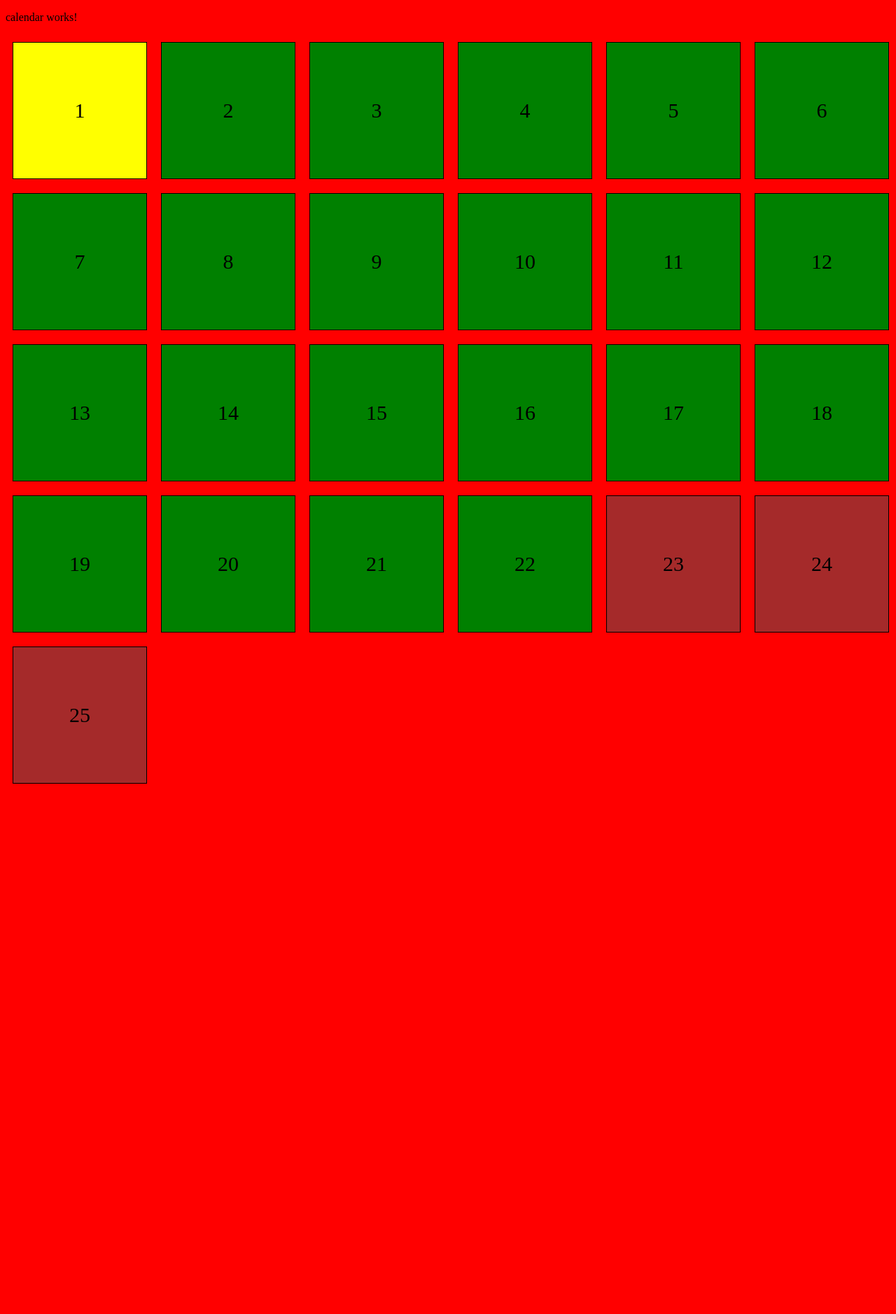
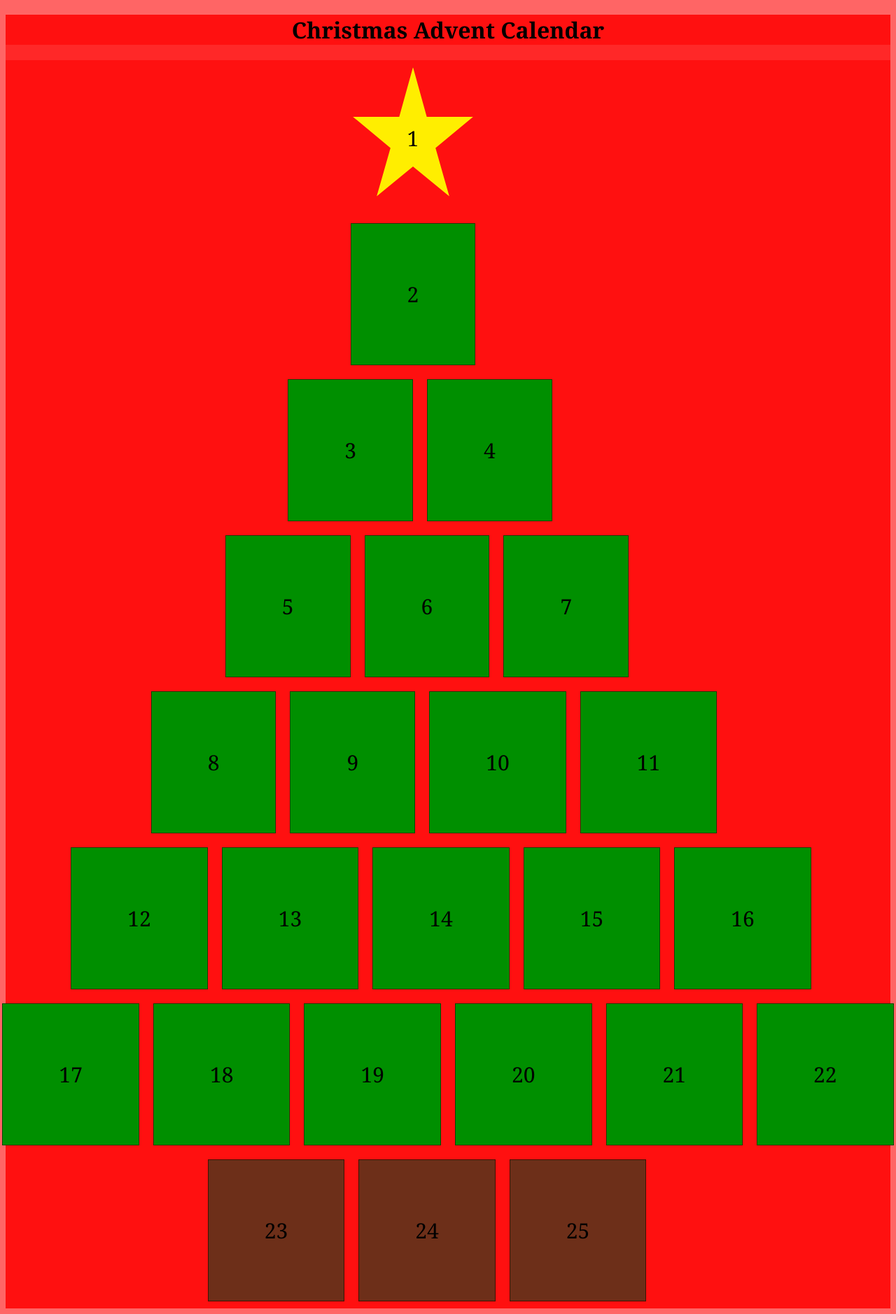
Before and after one commit to d1solis/Christmas-Advent-Calendar, an Angular app in the folder christmas-advent-calendar/: page / in a window 1280 px wide. Shown: the whole page at 70% size. Before the commit the page ends 1138 px from the top, so only its background shows below. Built offline with nearby package versions, Linux system fonts and the light colour scheme.

Commit message:
Fixed tree grid

```diff
--- a/christmas-advent-calendar/src/app/calendar/calendar.component.css
+++ b/christmas-advent-calendar/src/app/calendar/calendar.component.css
@@ -1,22 +1,107 @@
-.grid-container {
+h1{
+    font-family: 'della_respiraregular', georgia, serif;
+    justify-content: center;
+    text-align: center;
+}
+
+.grid-container1 {
     padding: 10px;
     display: grid;
     grid-gap: 20px;
     grid-template-columns: auto auto auto auto auto auto;
+    justify-content: center;
+    font-family: 'della_respiraregular', georgia, serif;
+}
+
+.grid-container2 {
+    padding: 10px;
+    display: grid;
+    grid-gap: 20px;
+    grid-template-columns: auto auto auto auto auto auto;
+    justify-content: center;
+    font-family: 'della_respiraregular', georgia, serif;
+}
+
+.grid-container3 {
+    padding: 10px;
+    display: grid;
+    grid-gap: 20px;
+    grid-template-columns: auto auto auto auto auto auto;
+    justify-content: center;
+    font-family: 'della_respiraregular', georgia, serif;
+}
+
+.grid-container4 {
+    padding: 10px;
+    display: grid;
+    grid-gap: 20px;
+    grid-template-columns: auto auto auto auto auto auto;
+    justify-content: center;
+    font-family: 'della_respiraregular', georgia, serif;
+}
+
+.grid-container5 {
+    padding: 10px;
+    display: grid;
+    grid-gap: 20px;
+    grid-template-columns: auto auto auto auto auto auto;
+    justify-content: center;
+    font-family: 'della_respiraregular', georgia, serif;
+}
+
+.grid-container6 {
+    padding: 10px;
+    display: grid;
+    grid-gap: 20px;
+    grid-template-columns: auto auto auto auto auto auto;
+    justify-content: center;
+    font-family: 'della_respiraregular', georgia, serif;
+}
+
+.grid-container7 {
+    padding: 10px;
+    display: grid;
+    grid-gap: 20px;
+    grid-template-columns: auto auto auto auto auto auto;
+    justify-content: center;
+    font-family: 'della_respiraregular', georgia, serif;
+}
+
+.grid-container8 {
+    padding: 10px;
+    display: grid;
+    grid-gap: 20px;
+    grid-template-columns: auto auto auto auto auto auto;
+    justify-content: center;
+    font-family: 'della_respiraregular', georgia, serif;
 }
 
 .grid-item {
-    background-color: green;
-    border: 1px solid black;
+    background-color: rgb(0, 143, 0);
+    border: 1px solid rgb(6, 71, 6);
     padding: 80px;
     font-size: 30px;
     text-align: center;
+    font-family: 'della_respiraregular', georgia, serif;
 }
 
 .star {
-    background-color: yellow;
+    background-color: rgb(255, 238, 0);
+    clip-path: polygon(
+        50% 0%,
+        61% 35%,
+        98% 35%,
+        68% 57%,
+        79% 91%,
+        50% 70%,
+        21% 91%,
+        32% 57%,
+        2% 35%,
+        39% 35%
+    );
 }
 
 .wood {
-    background-color: brown;
+    background-color: rgb(109, 47, 25);
+    border: 1px solid rgb(66, 18, 3);
 }
--- a/christmas-advent-calendar/src/app/calendar/calendar.component.html
+++ b/christmas-advent-calendar/src/app/calendar/calendar.component.html
@@ -1,28 +1,49 @@
-<p>calendar works!</p>
+<h1>Christmas Advent Calendar</h1>
 
-<div class="grid-container">
+<div class="grid-container1">
     <div class="grid-item star">1</div>
+</div>
+
+<div class="grid-container2">
     <div class="grid-item">2</div>
+</div>
+
+<div class="grid-container3">
     <div class="grid-item">3</div>
     <div class="grid-item">4</div>
+</div>
+
+<div class="grid-container4">
     <div class="grid-item">5</div>
     <div class="grid-item">6</div>
     <div class="grid-item">7</div>
+</div>
+
+<div class="grid-container5">
     <div class="grid-item">8</div>
     <div class="grid-item">9</div>
     <div class="grid-item">10</div>
     <div class="grid-item">11</div>
+</div>
+
+<div class="grid-container6">
     <div class="grid-item">12</div>
     <div class="grid-item">13</div>
     <div class="grid-item">14</div>
     <div class="grid-item">15</div>
     <div class="grid-item">16</div>
+</div>
+
+<div class="grid-container7">
     <div class="grid-item">17</div>
     <div class="grid-item">18</div>
     <div class="grid-item">19</div>
     <div class="grid-item">20</div>
     <div class="grid-item">21</div>
     <div class="grid-item">22</div>
+</div>
+
+<div class="grid-container8">
     <div class="grid-item wood">23</div>
     <div class="grid-item wood">24</div>
     <div class="grid-item wood">25</div>
--- a/christmas-advent-calendar/src/index.html
+++ b/christmas-advent-calendar/src/index.html
@@ -2,7 +2,7 @@
 <html lang="en">
 <head>
   <meta charset="utf-8">
-  <title>ChristmasAdventCalendar</title>
+  <title>Christmas Advent Calendar</title>
   <base href="/">
   <meta name="viewport" content="width=device-width, initial-scale=1">
   <link rel="icon" type="image/x-icon" href="favicon.ico">
--- a/christmas-advent-calendar/src/styles.css
+++ b/christmas-advent-calendar/src/styles.css
@@ -1,4 +1,4 @@
 /* You can add global styles to this file, and also import other style files */
 *{
-    background-color: red;
+    background-color: rgba(255, 0, 0, 0.603);
 }
```
